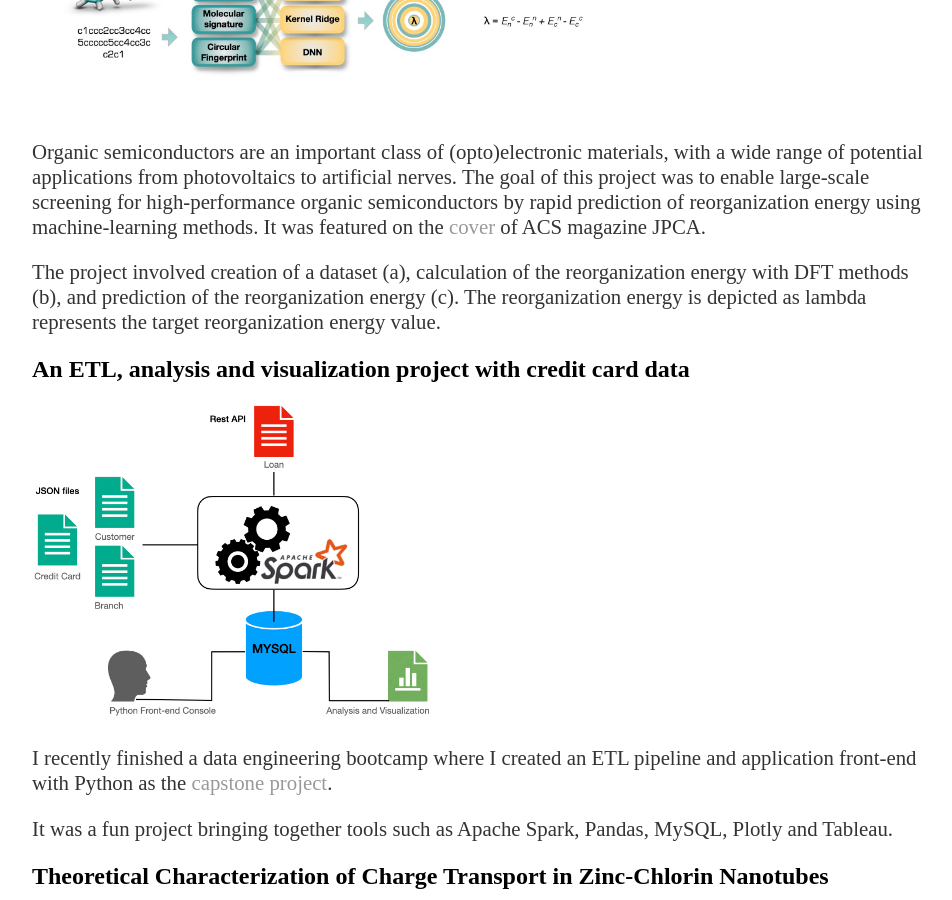
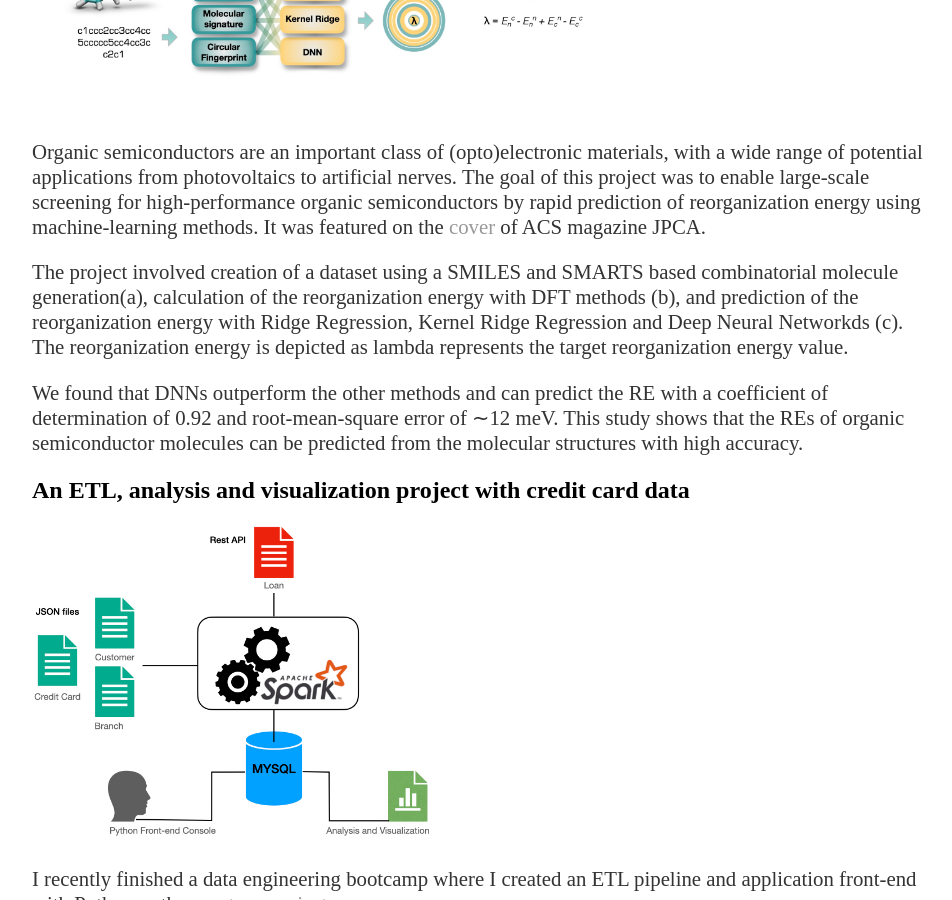
Before and after one commit to saevrenk/saevrenk.github.io, a Jekyll site: the page built from index.html, in a window 1280 px wide and 900 px high, scrolled down 468 px. Shown: the whole window, without its empty margins (160-1112 px from the left). Built offline with Jekyll 4.4.1, drawn with Linux system fonts in a browser that asks for light colours.

Commit message:
added abstract to fisrt project

```diff
--- a/index.html
+++ b/index.html
@@ -17,10 +17,17 @@ title: Hello
 			href="https://pubs.acs.org/toc/jpcafh/123/36">cover</a>
 		of ACS magazine JPCA.</p>
 
-	<p> The project involved creation of a dataset (a),
+	<p> The project involved creation of a dataset using a SMILES and SMARTS
+		based combinatorial molecule generation(a),
 		calculation of the reorganization energy with DFT methods (b),
-		and prediction of the reorganization energy (c). The reorganization energy
+		and prediction of the reorganization energy with Ridge Regression, Kernel Ridge Regression and
+		Deep Neural Networkds (c). The reorganization energy
 		is depicted as lambda represents the target reorganization energy value.</p>
+
+	<p>We found that DNNs outperform the other methods and can predict the RE with a
+		coefficient of determination of 0.92 and root-mean-square error of ∼12 meV.
+		This study shows that the REs of organic semiconductor molecules can be predicted
+		from the molecular structures with high accuracy.</p>
 </div>
 
 <div class="blurb">
@@ -86,6 +93,7 @@ title: Hello
 	<p>Here is a recent <a href="https://github.com/saevrenk/molecular_scs">notebook</a>
 		where I explored clustering and
 		interactive plotting with molplotly using this dataset.</p>
-	<video src="https://user-images.githubusercontent.com/105816821/229763963-0742d91a-6897-4399-a04f-2e89080a1b4e.mov" controls="controls" style="max-width: 730px;">
-</video>
+	<video src="https://user-images.githubusercontent.com/105816821/229763963-0742d91a-6897-4399-a04f-2e89080a1b4e.mov"
+		controls="controls" style="max-width: 730px;">
+	</video>
 </div>
```
